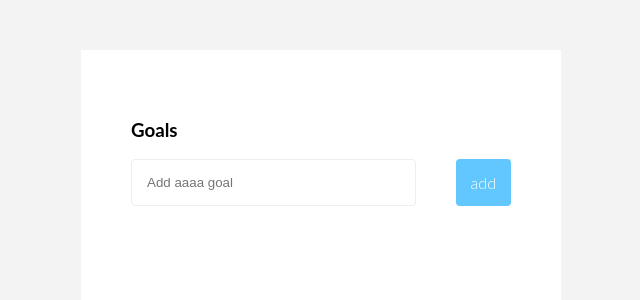
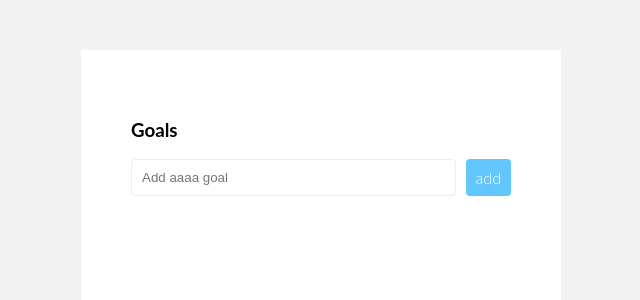
Before and after one commit to IulianStave/goals, a React (Create React App) app: page / in a window 1280 px wide. Shown: the top 300 px of the page, without its empty margins (319-959 px from the left). Built offline with nearby package versions, Linux system fonts and the light colour scheme; the HTML template or start-up script is replaced by a standard one.

Commit message:
Avoid adding empty goals

```diff
--- a/src/components/App.js
+++ b/src/components/App.js
@@ -37,6 +37,7 @@ class App extends React.Component {
 
   newItemSubmitHandler = (e) => {
     e.preventDefault();
+    if (this.state.pendingItem === "") return;
     this.setState({
       list: [
         {
@@ -50,7 +51,7 @@ class App extends React.Component {
 
   handleRemove = (index) => {
     const newState = this.state.list.filter(
-      item => this.state.list.indexOf(item) !== index
+      (item) => this.state.list.indexOf(item) !== index
     );
 
     this.setState({
--- a/src/styles/App.css
+++ b/src/styles/App.css
@@ -40,9 +40,10 @@
   }
 
   input {
-    width: 75%;
-    margin-right: 25px;
-    padding: 15px 0 15px 15px;
+    width: 90%;
+    /* font-weight: 300; */
+    margin-right: 10px;
+    padding: 10px 10px 10px 10px;
     border-radius: 4px;
     border: 1px solid rgb(238, 238, 238);
   }
@@ -53,7 +54,7 @@
     font-size: 1rem;
     font-weight: 300;
     font-family: "Lato", sans-serif;
-    padding: 5px 15px;
+    padding: 2px 10px;
     border-radius: 4px;
     color: #fff;
   }
@@ -65,7 +66,8 @@
 
   li {
     font-weight: 300;
-    padding: 20px 0 20px 0;
+    font-size:.7rem;
+    padding: 10px 0 10px 0;
     border-top: 1px solid #eee;
     display: flex;
     justify-content: space-between;
```
